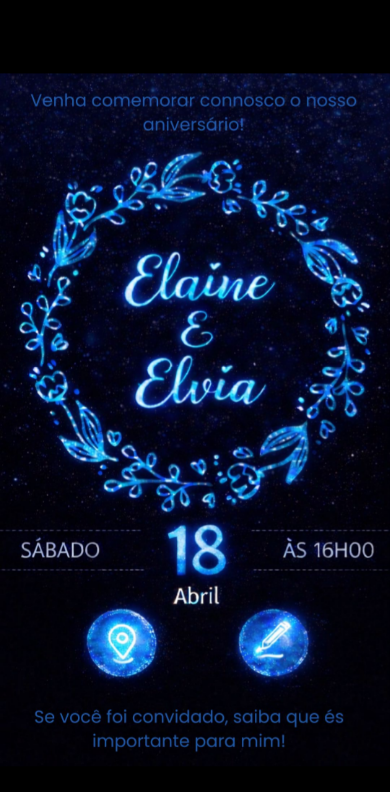
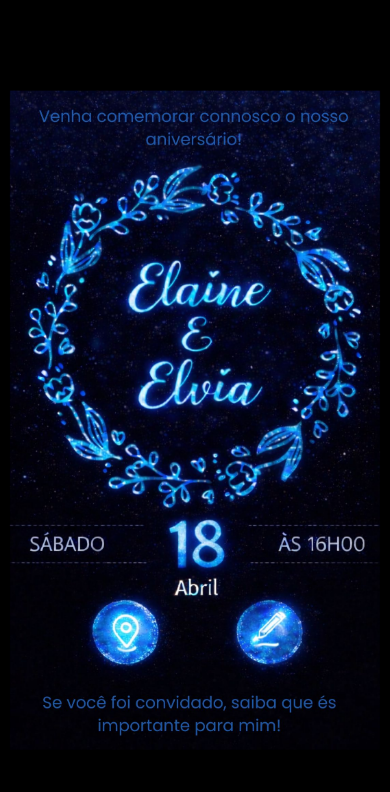
Before and after one commit to giselakassela05/Elaine-e-Elvia, a plain HTML site: page index.html in a window 390 px wide. Drawn offline with Linux system fonts and the light colour scheme.

Commit message:
Update style.css

```diff
--- a/style.css
+++ b/style.css
@@ -26,6 +26,13 @@ body {
   margin: auto;
   top: 50%;
   transform: translateY(-50%);
+}
+
+/* ajuste só para celular */
+@media (max-width: 600px) {
+  .convite, .form-container {
+    max-width: 95%;
+  }
 }
 
 .imagem {
```
